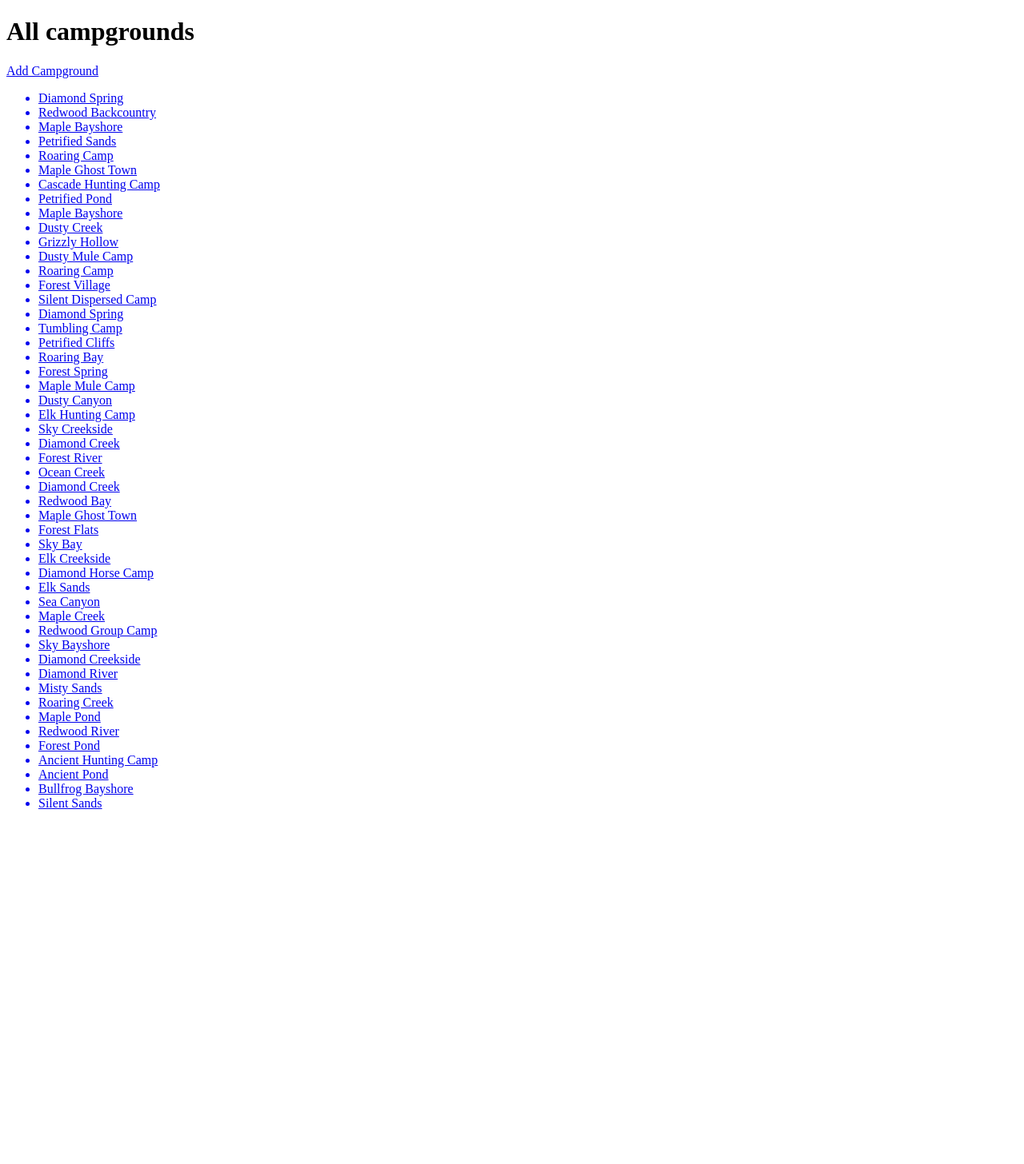
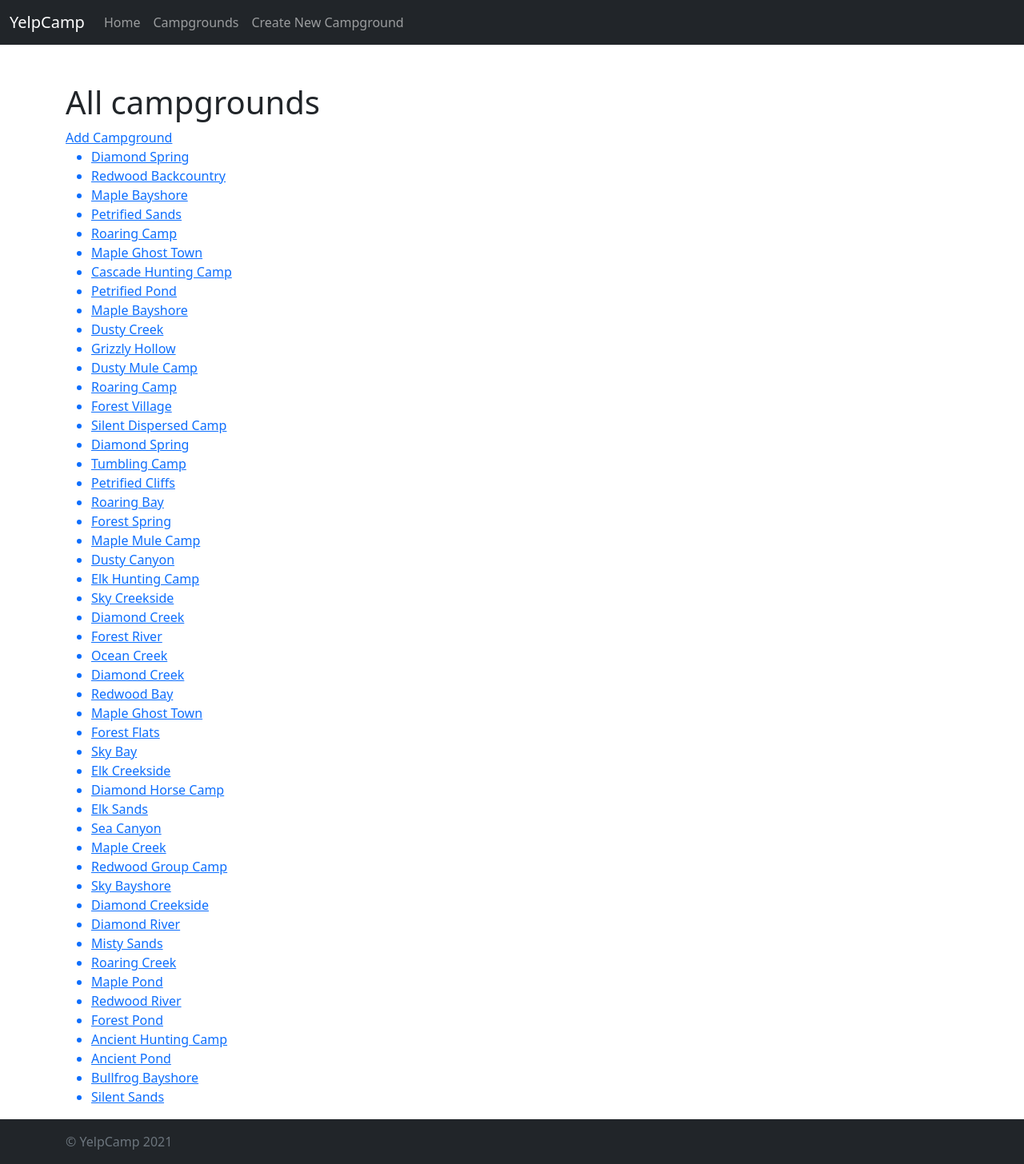
Before and after one commit to williamg1750/CampGrounds, a Node server app: page /campgrounds in a window 1280 px wide. Shown: the whole page at 80% size. Before the commit the page ends 1012 px from the top, so only its background shows below. Run offline with Node 20, Linux system fonts and the light colour scheme; data comes from the database, SQL or seed files in the repository; some libraries are stand-ins or nearby versions.

Commit message:
partials added

```diff
--- a/models/campground.js
+++ b/models/campground.js
@@ -6,7 +6,8 @@ const Schema = mongoose.Schema;
 //defining the model
 const CampgroundSchema = new Schema({
   title: String,
-  price: String,
+  image: String,
+  price: Number,
   description: String,
   location: String,
 });
--- a/views/layouts/boilerpate.ejs
+++ b/views/layouts/boilerpate.ejs
@@ -4,9 +4,27 @@
     <meta charset="UTF-8" />
     <meta http-equiv="X-UA-Compatible" content="IE=edge" />
     <meta name="viewport" content="width=device-width, initial-scale=1.0" />
-    <title>BOILERPLATE!!!!!</title>
+    <title>YelpCamp</title>
+    <link
+      href="https://cdn.jsdelivr.net/npm/bootstrap@5.0.1/dist/css/bootstrap.min.css"
+      rel="stylesheet"
+      integrity="sha384-+0n0xVW2eSR5OomGNYDnhzAbDsOXxcvSN1TPprVMTNDbiYZCxYbOOl7+AMvyTG2x"
+      crossorigin="anonymous"
+    />
   </head>
-  <body>
-    <%- body %>
+  <body class="d-flex flex-column vh-100">
+    <%- include('../partials/navbar') %>
+    <main class="container mt-5"><%- body %></main>
+    <%- include('../partials/footer') %>
+    <script
+      src="https://cdn.jsdelivr.net/npm/@popperjs/core@2.9.2/dist/umd/popper.min.js"
+      integrity="sha384-IQsoLXl5PILFhosVNubq5LC7Qb9DXgDA9i+tQ8Zj3iwWAwPtgFTxbJ8NT4GN1R8p"
+      crossorigin="anonymous"
+    ></script>
+    <script
+      src="https://cdn.jsdelivr.net/npm/bootstrap@5.0.1/dist/js/bootstrap.min.js"
+      integrity="sha384-Atwg2Pkwv9vp0ygtn1JAojH0nYbwNJLPhwyoVbhoPwBhjQPR5VtM2+xf0Uwh9KtT"
+      crossorigin="anonymous"
+    ></script>
   </body>
 </html>
--- /dev/null
+++ b/views/partials/footer.ejs
@@ -0,0 +1,5 @@
+<footer class="footer bg-dark py-3 mt-auto">
+  <div class="container">
+    <span class="text-muted">&copy; YelpCamp 2021</span>
+  </div>
+</footer>
--- /dev/null
+++ b/views/partials/navbar.ejs
@@ -0,0 +1,23 @@
+<nav class="navbar sticky-top navbar-expand-lg navbar-dark bg-dark">
+  <div class="container-fluid">
+    <a class="navbar-brand" href="#">YelpCamp</a>
+    <button
+      class="navbar-toggler"
+      type="button"
+      data-bs-toggle="collapse"
+      data-bs-target="#navbarNavAltMarkup"
+      aria-controls="navbarNavAltMarkup"
+      aria-expanded="false"
+      aria-label="Toggle navigation"
+    >
+      <span class="navbar-toggler-icon"></span>
+    </button>
+    <div class="collapse navbar-collapse" id="navbarNavAltMarkup">
+      <div class="navbar-nav">
+        <a class="nav-link" href="/">Home</a>
+        <a class="nav-link" href="/campgrounds">Campgrounds</a>
+        <a class="nav-link" href="/campgrounds/new">Create New Campground</a>
+      </div>
+    </div>
+  </div>
+</nav>
```
